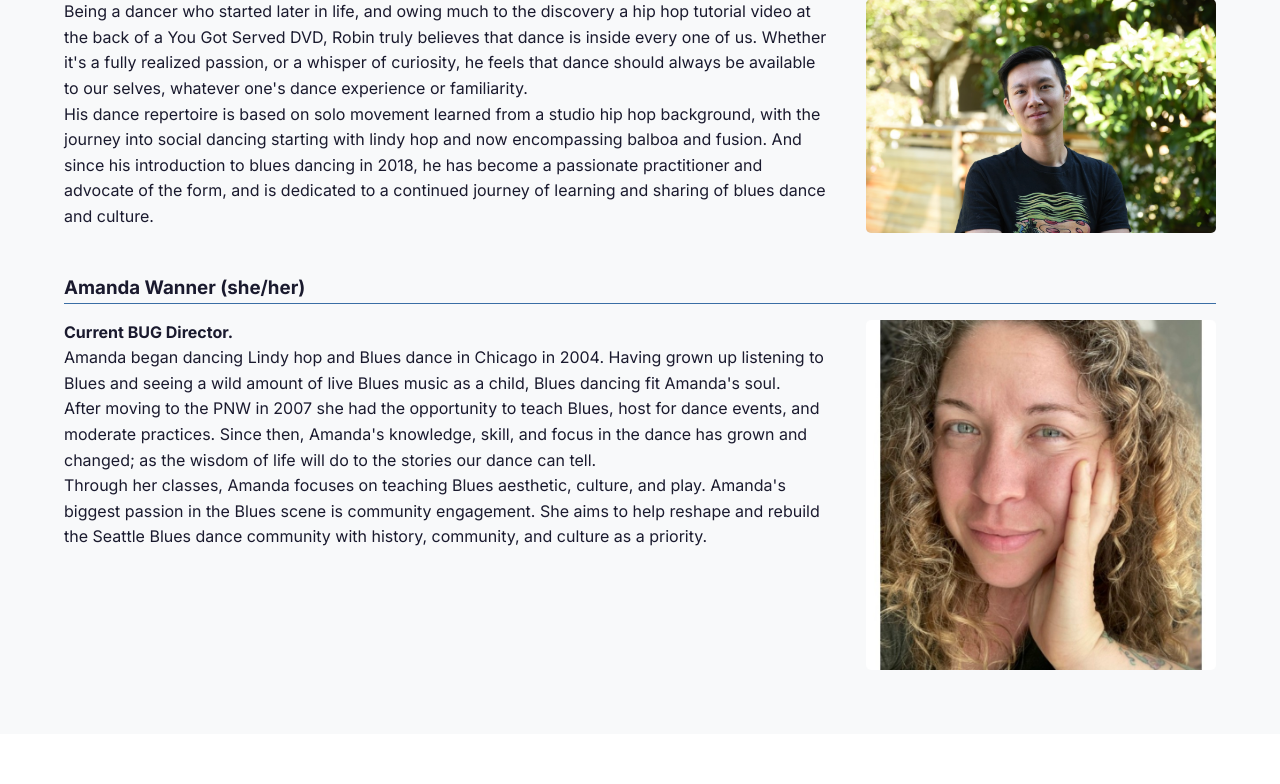
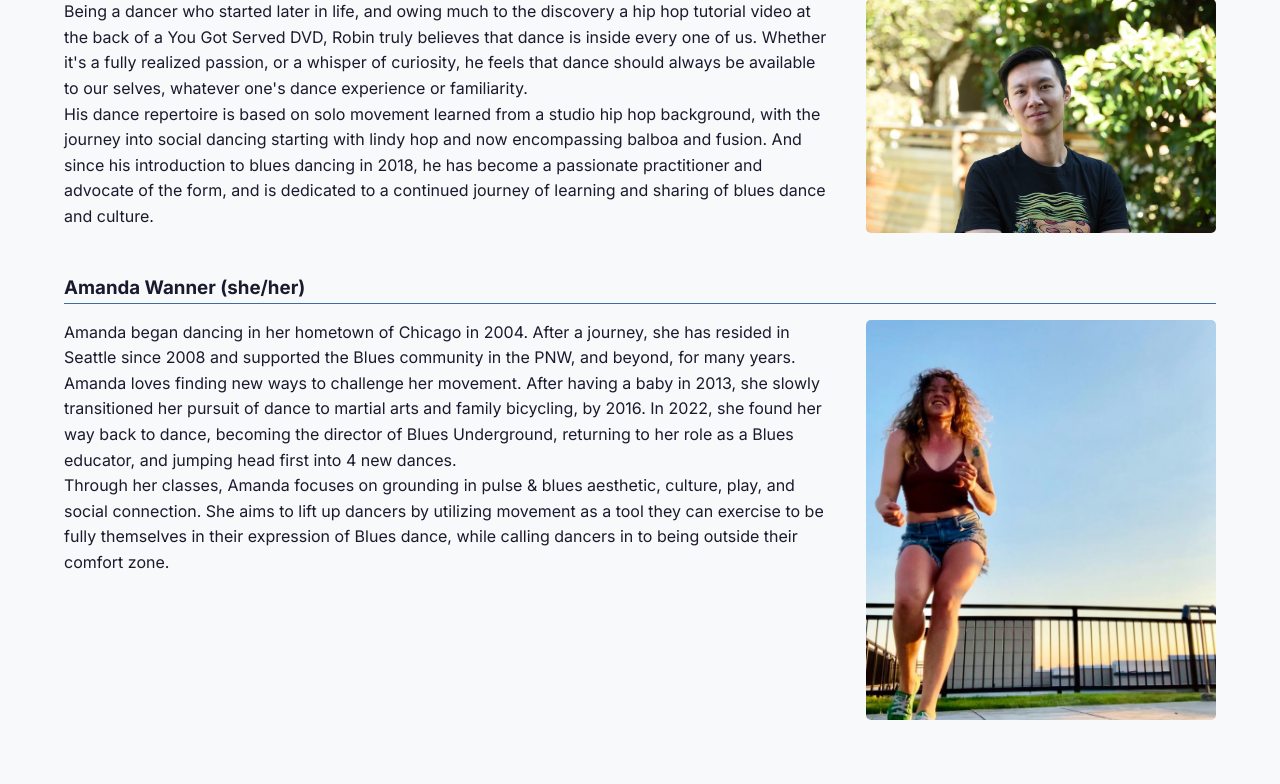
Before and after one commit to maxzinkus/sbdc-site, a Flask app: page /instructors in a window 1280 px wide. Shown: the part 873-1657 px from the top of the page. Before the commit the page ends 1543 px from the top, so only its background shows below. Run offline with Flask 3, Linux system fonts and the light colour scheme.

Commit message:
Use Amanda's updated bio

```diff
--- a/fly.toml
+++ b/fly.toml
@@ -17,6 +17,6 @@ primary_region = 'sea'
   processes = ['app']
 
 [[vm]]
-  memory = '1gb'
+  memory = '512mb'
   cpu_kind = 'shared'
   cpus = 1
--- a/templates/instructors.html
+++ b/templates/instructors.html
@@ -122,10 +122,12 @@
                 </div>
                 <div class="instructor-content">
                     <div class="instructor-bio">
-                        <p><strong>Current BUG Director.</strong></p>
-                        <p>Amanda began dancing Lindy hop and Blues dance in Chicago in 2004. Having grown up listening to Blues and seeing a wild amount of live Blues music as a child, Blues dancing fit Amanda's soul.</p>
-                        <p>After moving to the PNW in 2007 she had the opportunity to teach Blues, host for dance events, and moderate practices. Since then, Amanda's knowledge, skill, and focus in the dance has grown and changed; as the wisdom of life will do to the stories our dance can tell.</p>
-                        <p>Through her classes, Amanda focuses on teaching Blues aesthetic, culture, and play. Amanda's biggest passion in the Blues scene is community engagement. She aims to help reshape and rebuild the Seattle Blues dance community with history, community, and culture as a priority.</p>
+                        <p>Amanda began dancing in her hometown of Chicago in 2004. After a journey, she has resided in Seattle since 2008 and supported the Blues community in the PNW, and beyond,
+                            for many years.</p>
+                        <p>Amanda loves finding new ways to challenge her movement. After having a baby in 2013, she slowly transitioned her pursuit of dance to martial arts and family bicycling,
+                            by 2016. In 2022, she found her way back to dance, becoming the director of Blues Underground, returning to her role as a Blues educator, and jumping head first into 4 new dances.</p>
+                        <p>Through her classes, Amanda focuses on grounding in pulse &amp; blues aesthetic, culture, play, and social connection. She aims to lift up dancers by utilizing movement as
+                            a tool they can exercise to be fully themselves in their expression of Blues dance, while calling dancers in to being outside their comfort zone.</p>
                     </div>
                     <div class="instructor-media">
                         <img src="{{ url_for('static', filename='images/instructors/amanda.jpg') }}" alt="Amanda Wanner" class="instructor-image">
```
Also changed, not shown: static/images/instructors/amanda.jpg.
